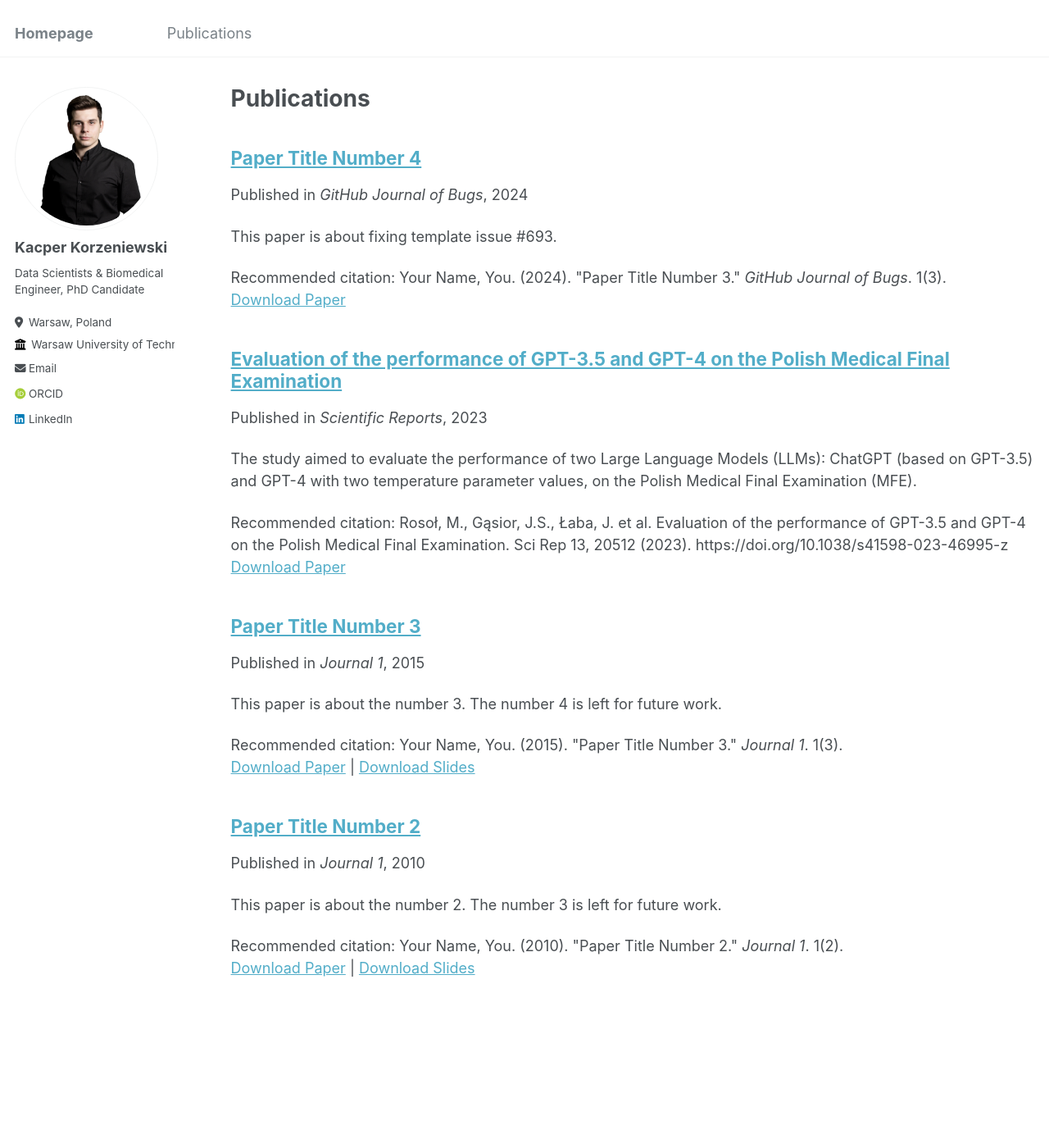
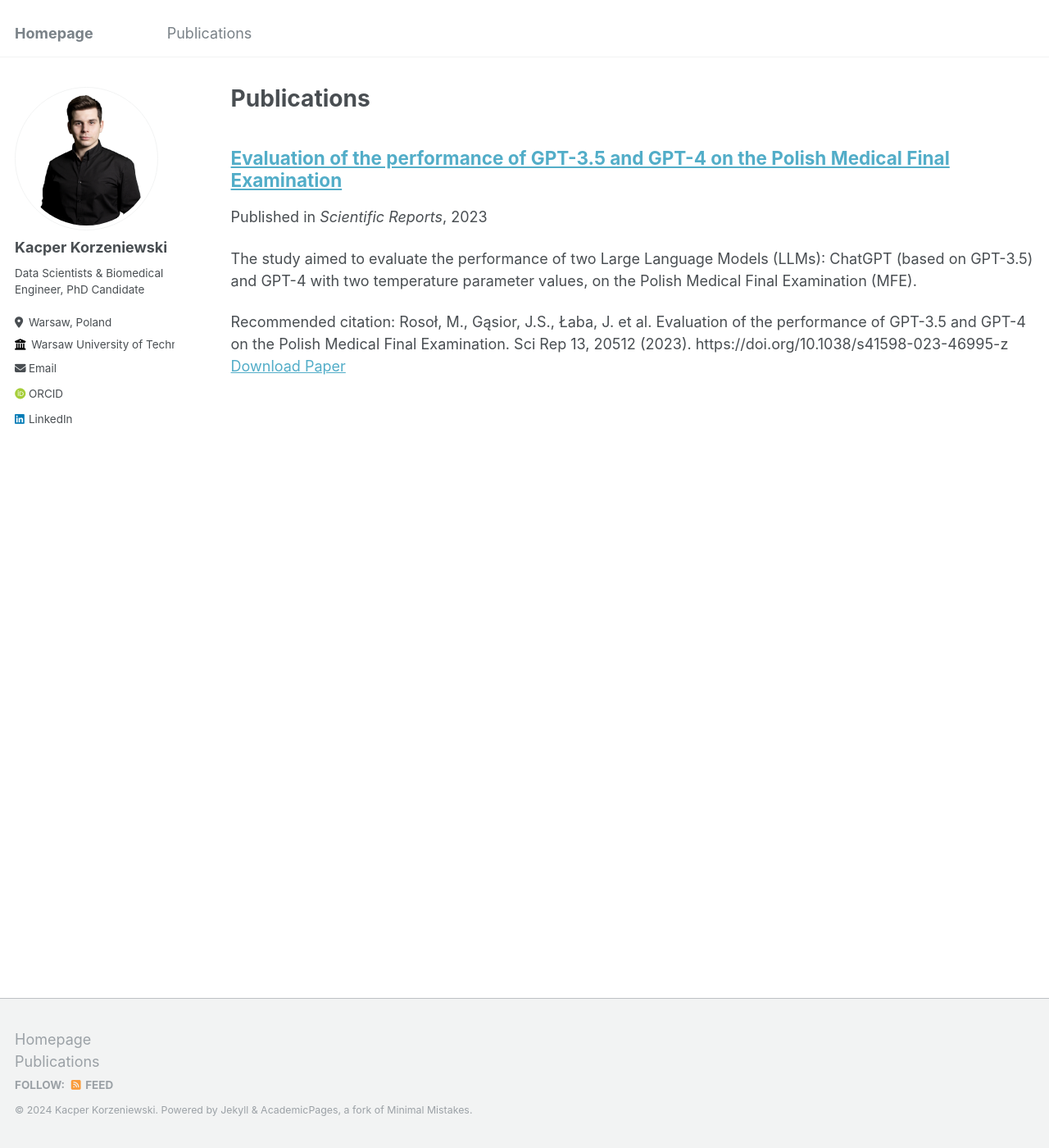
Before and after one commit to KacperKorzen/KacperKorzen.github.io, a Jekyll site: the page built from _pages/publications.md, in a window 1280 px wide and 1400 px high. Shown: the whole window at 82% size. Built offline with Jekyll 4.4.1, drawn with Linux system fonts in a browser that asks for light colours; some web fonts are replaced.

Commit message:
publication in progress

```diff
--- a/_publications/2010-10-01-paper-title-number-2.md
+++ /dev/null
@@ -1,13 +0,0 @@
----
-title: "Paper Title Number 2"
-collection: publications
-permalink: /publication/2010-10-01-paper-title-number-2
-excerpt: 'This paper is about the number 2. The number 3 is left for future work.'
-date: 2010-10-01
-venue: 'Journal 1'
-slidesurl: 'http://academicpages.github.io/files/slides2.pdf'
-paperurl: 'http://academicpages.github.io/files/paper2.pdf'
-citation: 'Your Name, You. (2010). &quot;Paper Title Number 2.&quot; <i>Journal 1</i>. 1(2).'
----
-
-The contents above will be part of a list of publications, if the user clicks the link for the publication than the contents of section will be rendered as a full page, allowing you to provide more information about the paper for the reader. When publications are displayed as a single page, the contents of the above "citation" field will automatically be included below this section in a smaller font.
--- a/_publications/2015-10-01-paper-title-number-3.md
+++ /dev/null
@@ -1,13 +0,0 @@
----
-title: "Paper Title Number 3"
-collection: publications
-permalink: /publication/2015-10-01-paper-title-number-3
-excerpt: 'This paper is about the number 3. The number 4 is left for future work.'
-date: 2015-10-01
-venue: 'Journal 1'
-slidesurl: 'http://academicpages.github.io/files/slides3.pdf'
-paperurl: 'http://academicpages.github.io/files/paper3.pdf'
-citation: 'Your Name, You. (2015). &quot;Paper Title Number 3.&quot; <i>Journal 1</i>. 1(3).'
----
-
-The contents above will be part of a list of publications, if the user clicks the link for the publication than the contents of section will be rendered as a full page, allowing you to provide more information about the paper for the reader. When publications are displayed as a single page, the contents of the above "citation" field will automatically be included below this section in a smaller font.
--- a/_publications/2024-02-17-paper-title-number-4.md
+++ /dev/null
@@ -1,12 +0,0 @@
----
-title: "Paper Title Number 4"
-collection: publications
-permalink: /publication/2024-02-17-paper-title-number-4
-excerpt: 'This paper is about fixing template issue #693.'
-date: 2024-02-17
-venue: 'GitHub Journal of Bugs'
-paperurl: 'http://academicpages.github.io/files/paper3.pdf'
-citation: 'Your Name, You. (2024). &quot;Paper Title Number 3.&quot; <i>GitHub Journal of Bugs</i>. 1(3).'
----
-
-The contents above will be part of a list of publications, if the user clicks the link for the publication than the contents of section will be rendered as a full page, allowing you to provide more information about the paper for the reader. When publications are displayed as a single page, the contents of the above "citation" field will automatically be included below this section in a smaller font.
```
Also changed, not shown: _publications/2023-11-22-Evaluation-of-the-performance-of-GPT.md (+2 -2 lines), 1 other file.
